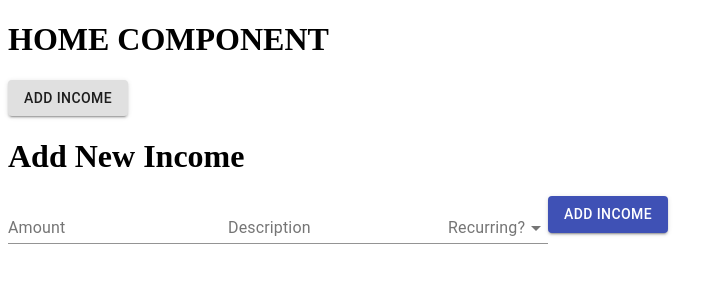
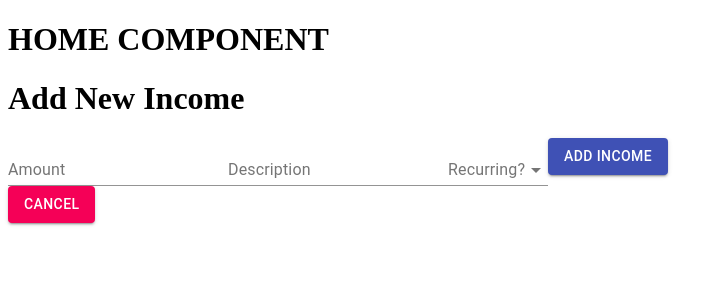
Before and after one commit to jordan-ashbacher/finance-tracker, a React (Create React App) app: page /#/home in a window 1280 px wide. Both pictures are taken after a click on the button "ADD INCOME". Shown: the top 300 px of the page, without its empty margins (0-725 px from the left). Built offline with nearby package versions, Linux system fonts and the light colour scheme.

Commit message:
adds conditional logic and cancel button to Home

```diff
--- a/src/components/Home/Home.jsx
+++ b/src/components/Home/Home.jsx
@@ -25,8 +25,16 @@ const Home = () => {
     return(
         <div>
             <h1>HOME COMPONENT</h1>
-            <Button onClick={handleOpenIncomeForm} variant="contained" >Add Income</Button>
-            <IncomeForm />
+            {openIncomeForm ? (
+                <>
+                <IncomeForm />
+                <Button onClick={handleCloseIncomeForm} variant="contained" color="secondary">Cancel</Button>
+                </>
+            ) : (
+                <Button onClick={handleOpenIncomeForm} variant="contained" >Add Income</Button>
+            )}
+
+
 
         </div>
     )
```
